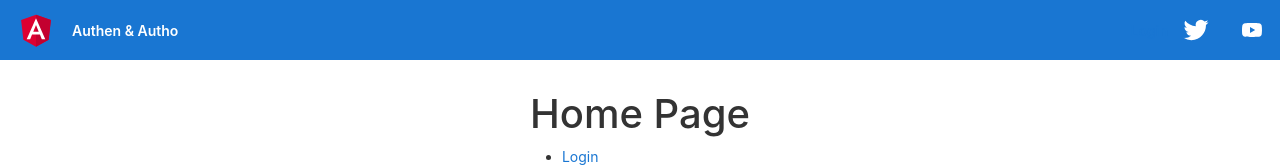
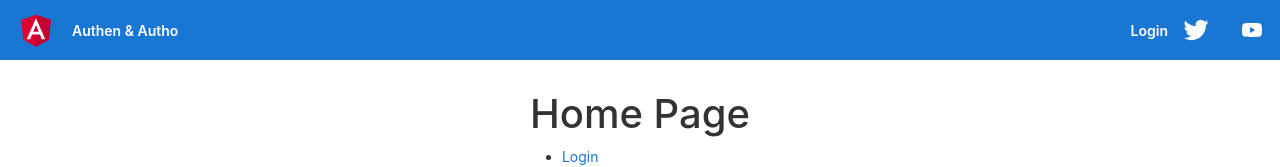
Before and after one commit to mrlearnner/auth-demo, an Angular app: page / in a window 1280 px wide. Shown: the top 167 px of the page. Built offline with nearby package versions, Linux system fonts and the light colour scheme.

Commit message:
change login color

```diff
--- a/src/app/app.component.html
+++ b/src/app/app.component.html
@@ -4,7 +4,7 @@
     <span>Authen & Autho</span>
 
     <div class="spacer"></div>
-    <a aria-label="Login" target="_blank" rel="noopener" *ngIf="!authService.isLoggedIn()" routerLink="/login" title="Login">
+    <a aria-label="Login" style="color: white;" target="_blank" rel="noopener" *ngIf="!authService.isLoggedIn()" routerLink="/login" title="Login">
         Login
     </a>
     <a aria-label="Angular on twitter" target="_blank" rel="noopener" href="https://twitter.com/angular"
```
